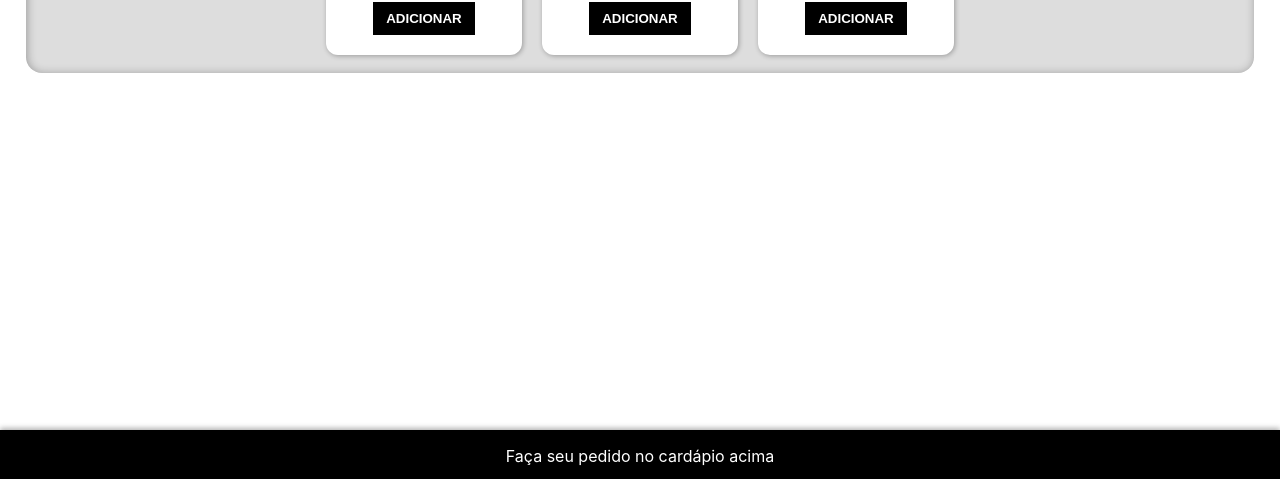
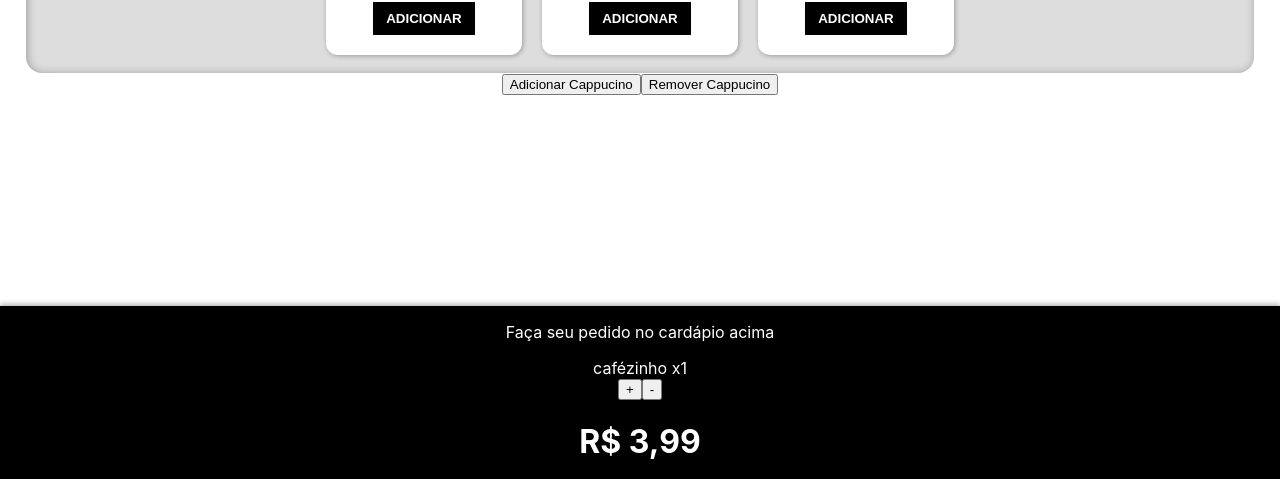
Before and after one commit to CleitonLuizOliveira/cafe_xyz, a React (Create React App) app: page / in a window 1280 px wide. Shown: the part 318-797 px from the top of the page. Built offline with nearby package versions, Linux system fonts and the light colour scheme.

Commit message:
adicionei botões ao resumo da chama

```diff
--- a/src/App.js
+++ b/src/App.js
@@ -6,22 +6,44 @@ import TotalValue from './components/TotalValue';
 
 function App() {
 
-    const [order, setOrder] = useState({items: [], total: 0});
+    const [order, setOrder] = useState({items: [{name: "cafézinho", amount: 1, price: 3.99}], total: 0});
 
     useEffect(() => {
         let tempTotal = 0;
         order.items.forEach(item => {
-            tempTotal += item.price;
+            tempTotal += item.price * item.amount;
         });
         setOrder({items: order.items, total: tempTotal});
     }, [order.items]);
+
+    function addToOrder(item) {
+        if(order.items.some(orderItem => orderItem.name === item.name)) {
+            const tempArray = order.items.map(orderItem =>
+                orderItem.name === item.name ? {...orderItem, amount: orderItem.amount + 1} : orderItem
+            );
+            setOrder({items: tempArray});
+        } else {
+            setOrder({items: [...order.items, item]});
+        }
+    }
+
+    function removeFromOrder(itemName) {
+        const tempArray = order.items.map(item =>
+            item.name === itemName ? {...item, amount: item.amount - 1} : item
+        );
+        const filteredArray = tempArray.filter(item => item.amount > 0);
+        setOrder({items: filteredArray});
+    }
+
 
     return (
         <div className="App">
             <h1>Café XYZ</h1>
             <TopButtons />
             <ProductList />
-            <TotalValue />
+            <button onClick={() => addToOrder({name: "cappuccino", amount: 1, price: 16.99})}>Adicionar Cappucino</button>
+            <button onClick={() => removeFromOrder("cappuccino")} >Remover Cappucino</button>
+            <TotalValue order={order} addToOrder={addToOrder} removeFromOrder={removeFromOrder}/>
         </div>
     );
 }
--- a/src/components/TotalValue.jsx
+++ b/src/components/TotalValue.jsx
@@ -1,8 +1,20 @@
 
-function TotalValue() {
+function TotalValue(props) {
+
+    const items = props.order.items;
+    const total = props.order.total || 0;
+
     return (
         <div className="TotalValue">
             <p>Faça seu pedido no cardápio acima</p>
+            {items.map(item => (
+                <div className="order_item">
+                    <legend>{item.name} x{item.amount}</legend>
+                    <button onClick={() => props.addToOrder(item)}>+</button>
+                    <button onClick={() => props.removeFromOrder(item.name)}>-</button>
+                </div>
+            ))}
+            <h1>R$ {total.toFixed(2).toString().replace('.',',')}</h1>
         </div>
     );
 }
```
